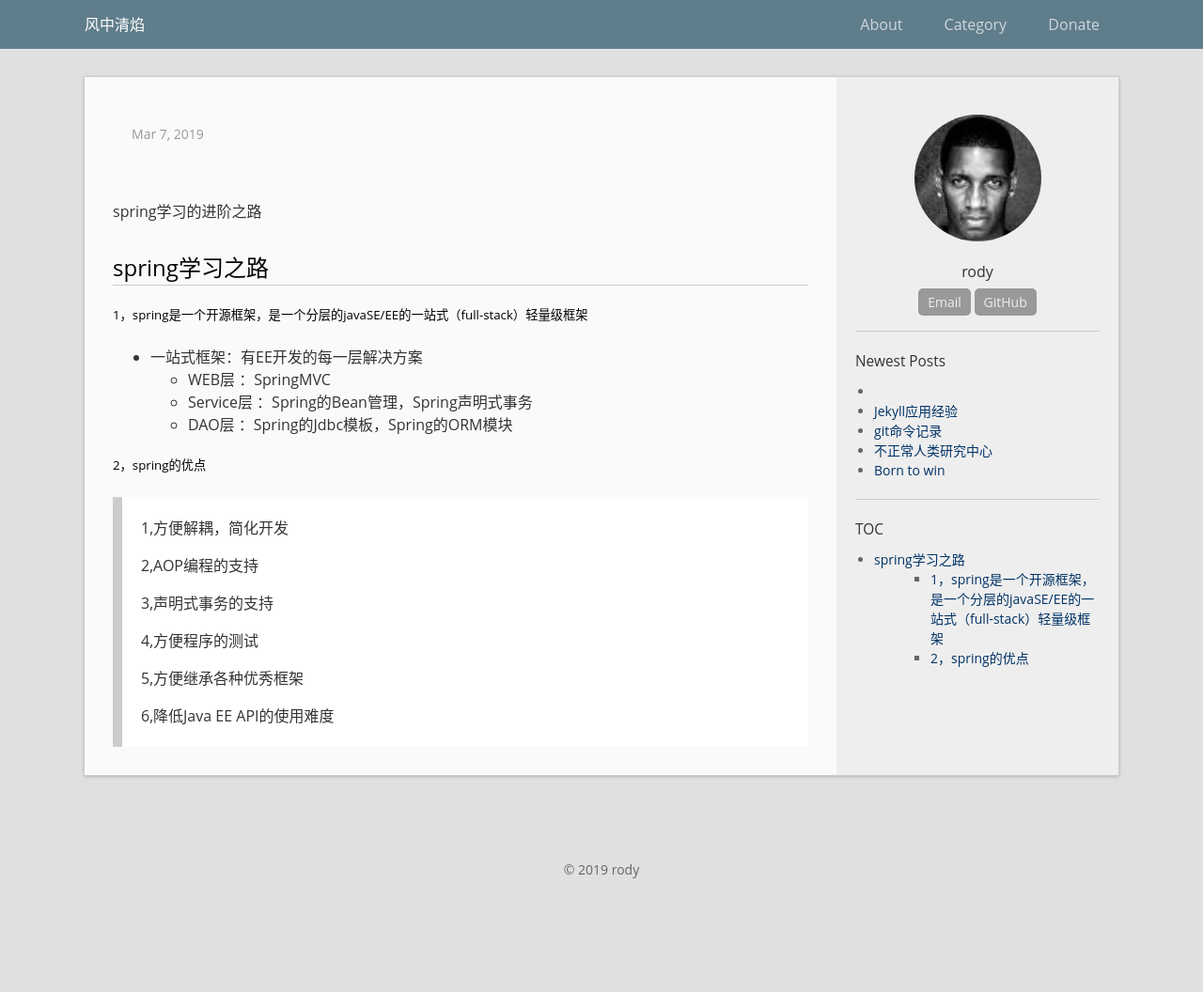
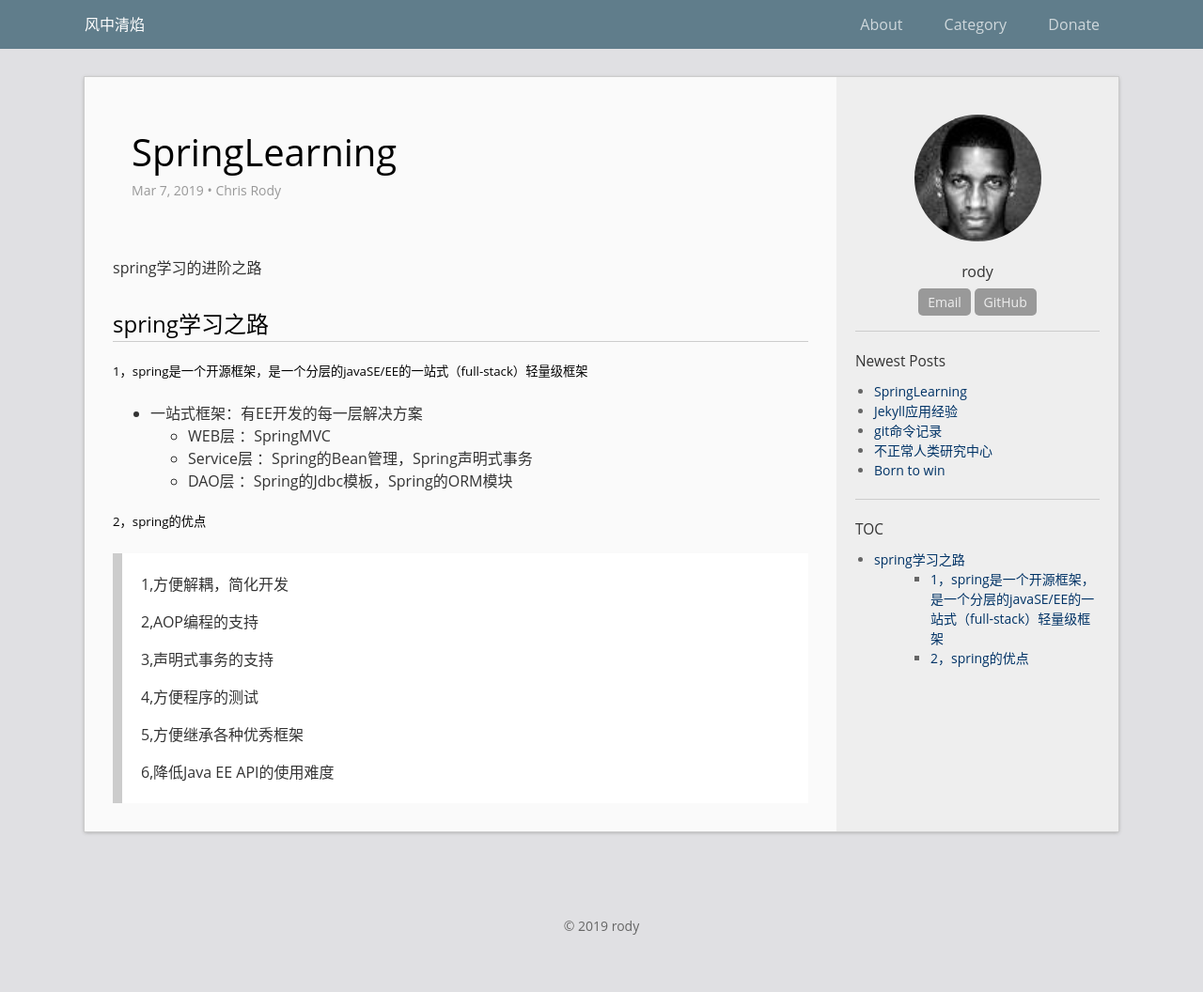
Before and after one commit to rodyyyy/rodyyyy.github.io, a Jekyll site: the page built from _posts/2019-03-07-springLearning.md, in a window 1280 px wide. Shown: the whole page at 94% size. Built offline with Jekyll 4.4.1, drawn with Linux system fonts in a browser that asks for light colours; before the commit the page ends 996 px from its top, so only the background shows below that; some of the changed lines change nothing that is shown.

Commit message:
md contextt changed

```diff
--- a/_posts/2019-03-07-springLearning.md
+++ b/_posts/2019-03-07-springLearning.md
@@ -1,12 +1,10 @@
 ---
-layout:post
-author:Chris Rody
-Title:SpringLearning
+layout: post
+author: Chris Rody
+title: SpringLearning
 ---
 
 spring学习的进阶之路
-
-
 
 ## spring学习之路
 
```
